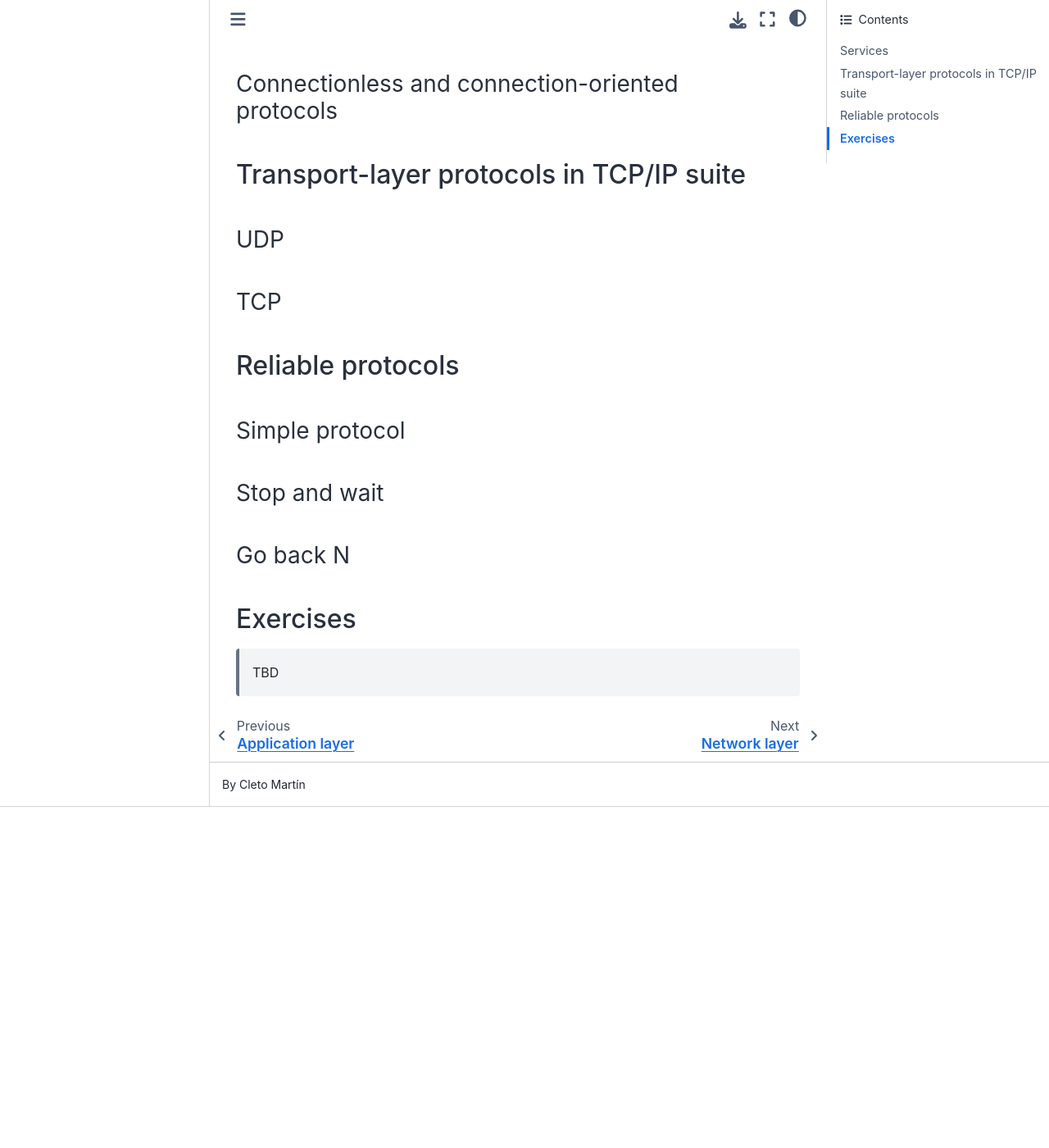
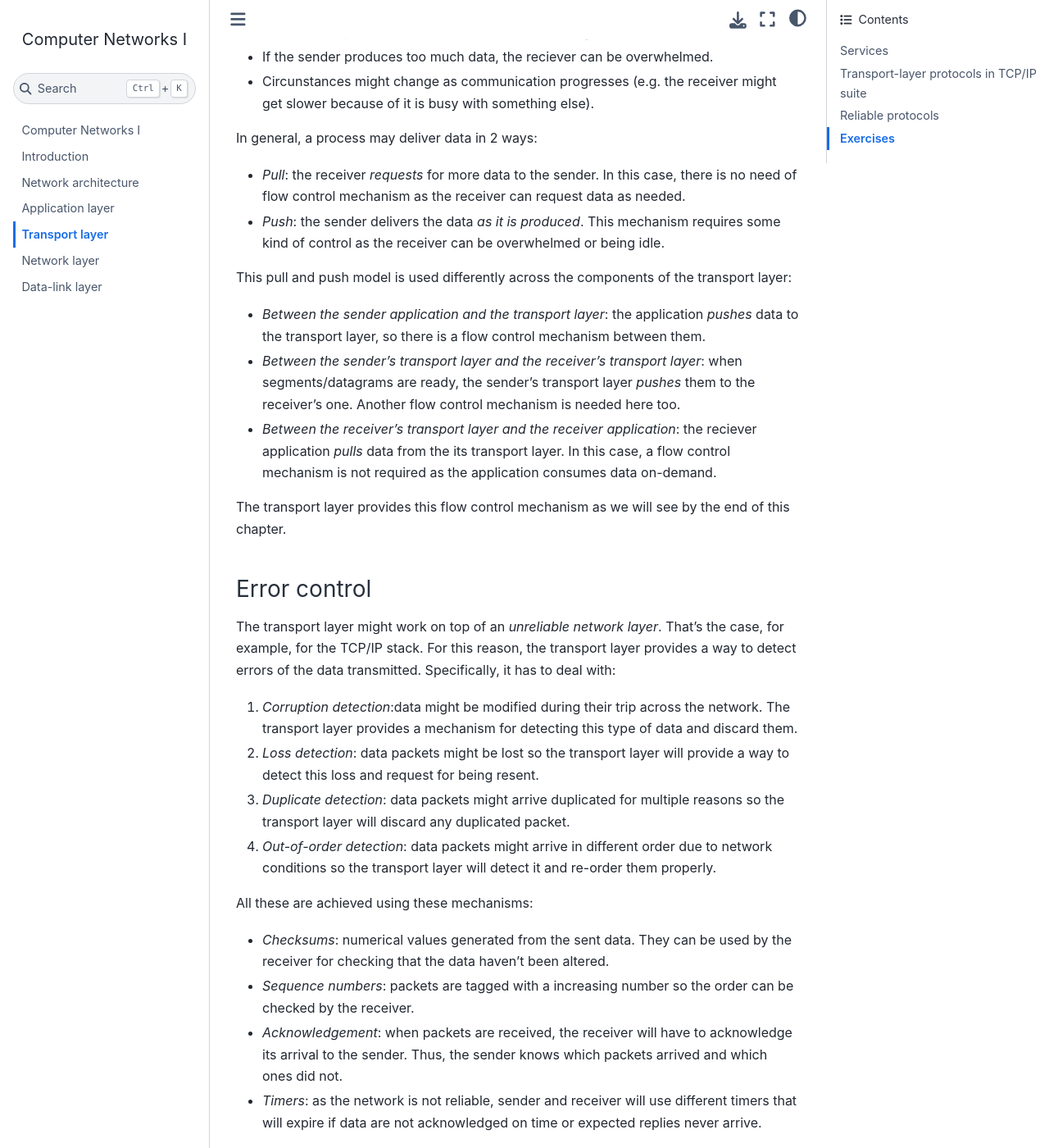
Before and after one commit to cletomartin/redes1, a Jupyter Book: the page built from transport.md, in a window 1280 px wide and 1400 px high, scrolled down 2898 px. Shown: the whole window at 82% size. Built offline with Jupyter Book 1.0.4 settings and Sphinx 7.4.7 and the Sphinx Book theme 1.1.4, drawn with Linux system fonts in a browser that asks for light colours; before the commit the page ends 3882 px from its top, so only the background shows below that; some of the changed text lies outside the part shown.

Commit message:
more-stuff

````diff
--- a/transport.md
+++ b/transport.md
@@ -55,6 +55,16 @@
 Also mention that there can be 2 ports for a speific applications (TCP and UDP).
 ```
 
+```{note}
+Explain the example of using `nc` for creating a local TCP server and listen on port 12345.
+With `netstat` you can explore the processes that are currently listening:
+
+- `-l`: shows only those processes in `LISTEN` status.
+- `-p`: shows the program names.
+- `-t`: shows only TCP.
+- `-n`: shows IPs instead of hostnames.
+```
+
 ### Encapsulation and decapsulation
 
 As any intermediate layer, the transport layer receives messages from the application layer and from the network layer:
@@ -86,13 +96,65 @@
 - If the sender produces too much data, the reciever can be overwhelmed.
 - Circunstances might change as communication progresses (e.g. the receiver might get slower because of it is busy with something else).
 
-In general, the process of delivery might happen in 2 ways:
+In general, a process may deliver data in 2 ways:
 
-- _Push_: the sender produces the data as it is
+- _Pull_: the receiver _requests_ for more data to the sender.
+  In this case, there is no need of flow control mechanism as the receiver can request data as needed.
+
+- _Push_: the sender delivers the data _as it is produced_.
+  This mechanism requires some kind of control as the receiver can be overwhelmed or being idle.
+
+This pull and push model is used differently across the components of the transport layer:
+
+- _Between the sender application and the transport layer_: the application _pushes_ data to the transport layer,
+  so there is a flow control mechanism between them.
+
+- _Between the sender's transport layer and the receiver's transport layer_: when segments/datagrams are ready, the sender's transport layer _pushes_ them to the receiver's one.
+  Another flow control mechanism is needed here too.
+
+- _Between the receiver's transport layer and the receiver application_: the reciever application _pulls_ data from the its transport layer.
+  In this case, a flow control mechanism is not required as the application consumes data on-demand.
+
+The transport layer provides this flow control mechanism as we will see by the end of this chapter.
 
 ### Error control
 
+The transport layer might work on top of an _unreliable network layer_. That's the case, for example, for the TCP/IP stack.
+For this reason, the transport layer provides a way to detect errors of the data transmitted.
+Specifically, it has to deal with:
+
+1. _Corruption detection_:data might be modified during their trip across the network.
+   The transport layer provides a mechanism for detecting this type of data and discard them.
+1. _Loss detection_: data packets might be lost so the transport layer will provide a way to detect this loss and request for being resent.
+1. _Duplicate detection_: data packets might arrive duplicated for multiple reasons so the transport layer will discard any duplicated packet.
+1. _Out-of-order detection_: data packets might arrive in different order due to network conditions so the transport layer will detect it and re-order them properly.
+
+All these are achieved using these mechanisms:
+
+- _Checksums_: numerical values generated from the sent data. They can be used by the receiver for checking that the data haven't been altered.
+- _Sequence numbers_: packets are tagged with a increasing number so the order can be checked by the receiver.
+- _Acknowledgement_: when packets are received, the receiver will have to acknowledge its arrival to the sender.
+  Thus, the sender knows which packets arrived and which ones did not.
+- _Timers_: as the network is not reliable, sender and receiver will use different timers that will expire if data are not acknowledged on time or expected replies never arrive.
+
 ### Connectionless and connection-oriented protocols
+
+Since the transport layer might work on different context and applications,
+it is possible that not all features might be required because another layer is already providing them or they are not required for a particular context.
+For these reason, the transport layer might be:
+
+- _Connectionless_: the data is sent in _atomic chunks_. These chunks, known as _datagrams_, do not have any kind of relationship between each other.
+  They are individual packets that the reciever will treat as separated units.
+  The datagrams are sent in order but the transport layer _will not_ guarantee that the packets arrive in order to the application or prevent their loss.
+
+  This type of transport-layer protocols just provide a simple mechanism of sending packets from one application to another, without really providing extra services.
+  This is the case of UDP.
+
+  ```{note}
+  In the example, the packets arrive out of order and they are passed to the receiver's application as they arrive, without any flwo or error control
+  ```
+
+- _Connection-oriented_:
 
 ## Transport-layer protocols in TCP/IP suite
 
````
Also changed, not shown: 1 other file.
